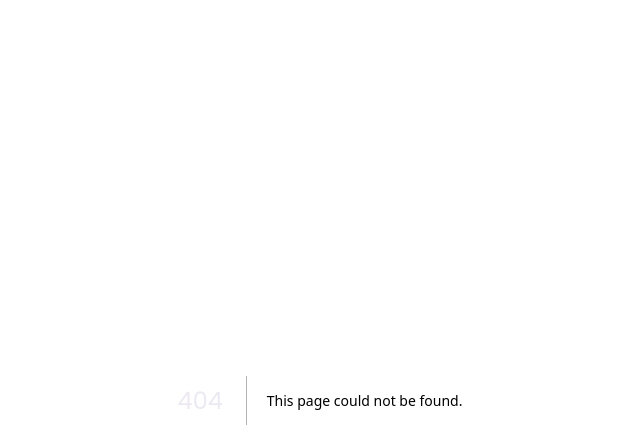
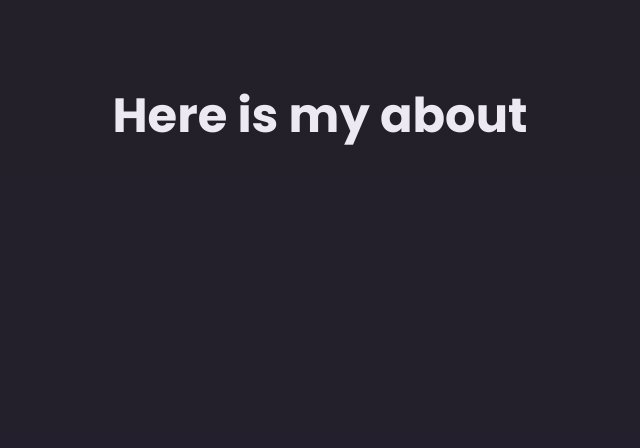
Before and after one commit to KariimAlii/Nextjs-Demo, a Next.js app: page /about in a window 1280 px wide. Before the commit this address had no page. Shown: the top 448 px of the page, without its empty margins (320-960 px from the left). Built offline with nearby package versions, Linux system fonts and the light colour scheme.

Commit message:
Added About with navigation

```diff
--- /dev/null
+++ b/src/app/about/page.js
@@ -0,0 +1,7 @@
+export default function About() {
+    return (
+        <main>
+            <h1>Here is my about</h1>
+        </main>
+    )
+}
```
Also changed, not shown: src/app/page.js (+10 -0 lines).
